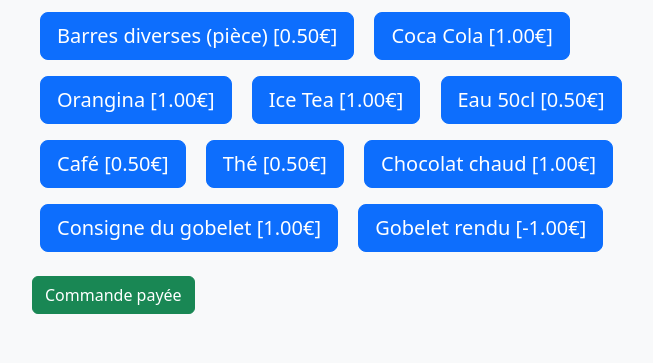
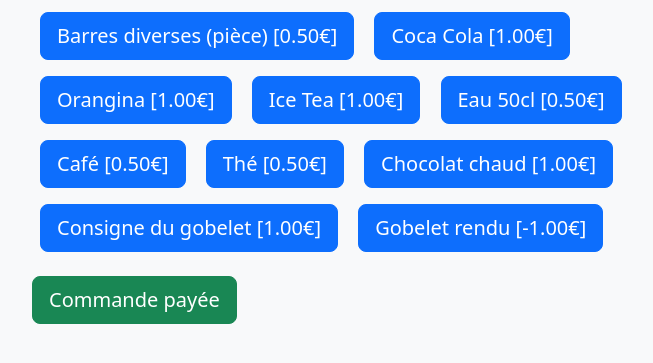
Before and after one commit to PatBriPerso/adg-buvette, a Flask app: page / in a window 1280 px wide. Shown: the part 260-623 px from the top of the page, without its empty margins (50-703 px from the left). Run offline with Flask 3, Linux system fonts and the light colour scheme.

Commit message:
Bouton plus gros pour "Commande payée"

```diff
--- a/templates/index.html
+++ b/templates/index.html
@@ -26,7 +26,7 @@
   </div>
 
   <div>
-    <button id="send" class="btn btn-success">Commande payée</button>
+    <button id="send" class="btn btn-success btn-lg">Commande payée</button>
   </div>
 </div>
 <script>
```
